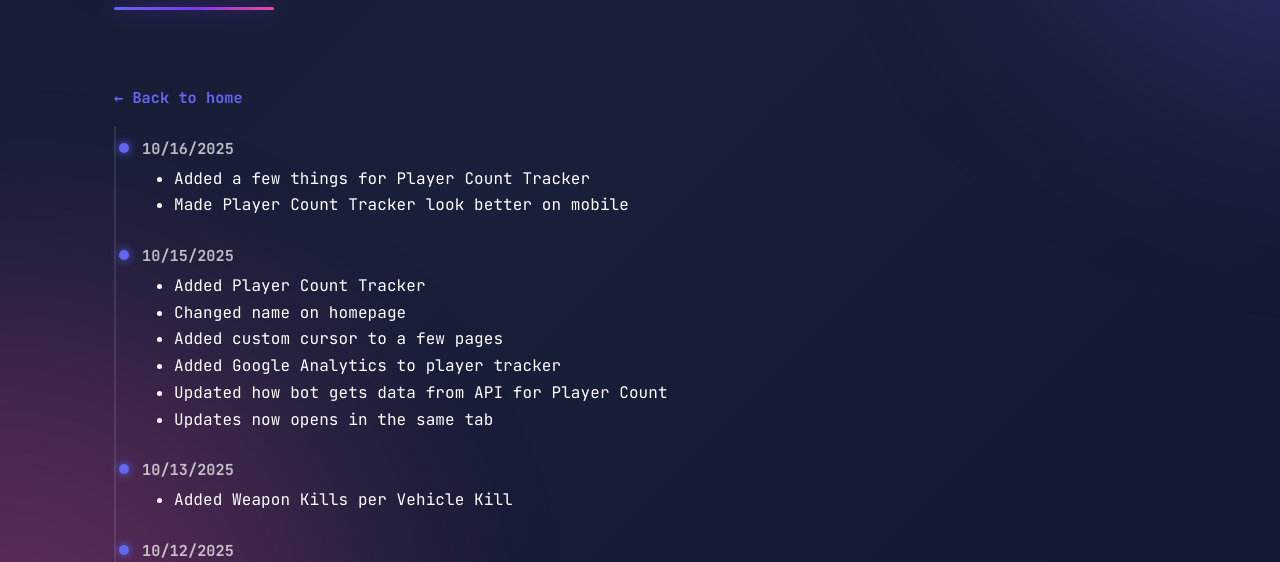
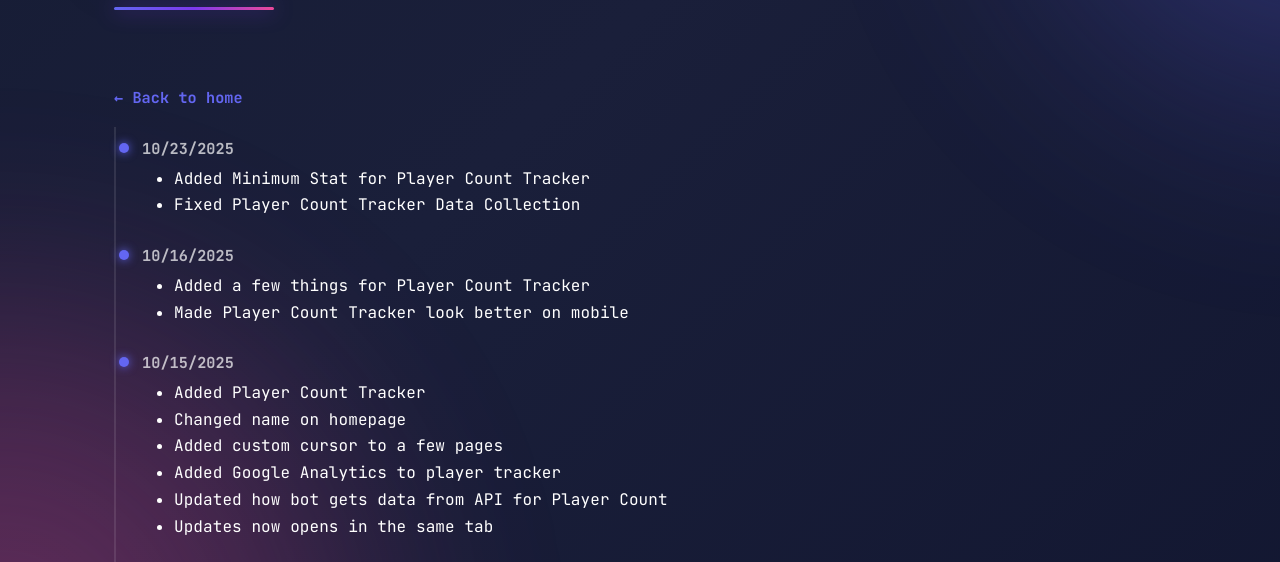
Before and after one commit to DidYouGetSniped/didyougetsniped.github.io, a website: page updates.html in a window 1280 px wide. Shown: the part 144-706 px from the top of the page. Drawn offline with Linux system fonts and the light colour scheme.

Commit message:
Add files via upload

```diff
--- a/updates.html
+++ b/updates.html
@@ -43,6 +43,13 @@
 
   <!-- Edit the list below to add/update entries. Keep newest first. -->
 <ul class="updates-list">
+  <li>
+    <time class="update-time" datetime="2025-10-23">10/23/2025</time>
+    <ul class="changes-list">
+      <li>Added Minimum Stat for Player Count Tracker</li>
+      <li>Fixed Player Count Tracker Data Collection</li>
+    </ul>
+  </li>
   <li>
     <time class="update-time" datetime="2025-10-16">10/16/2025</time>
     <ul class="changes-list">
```
